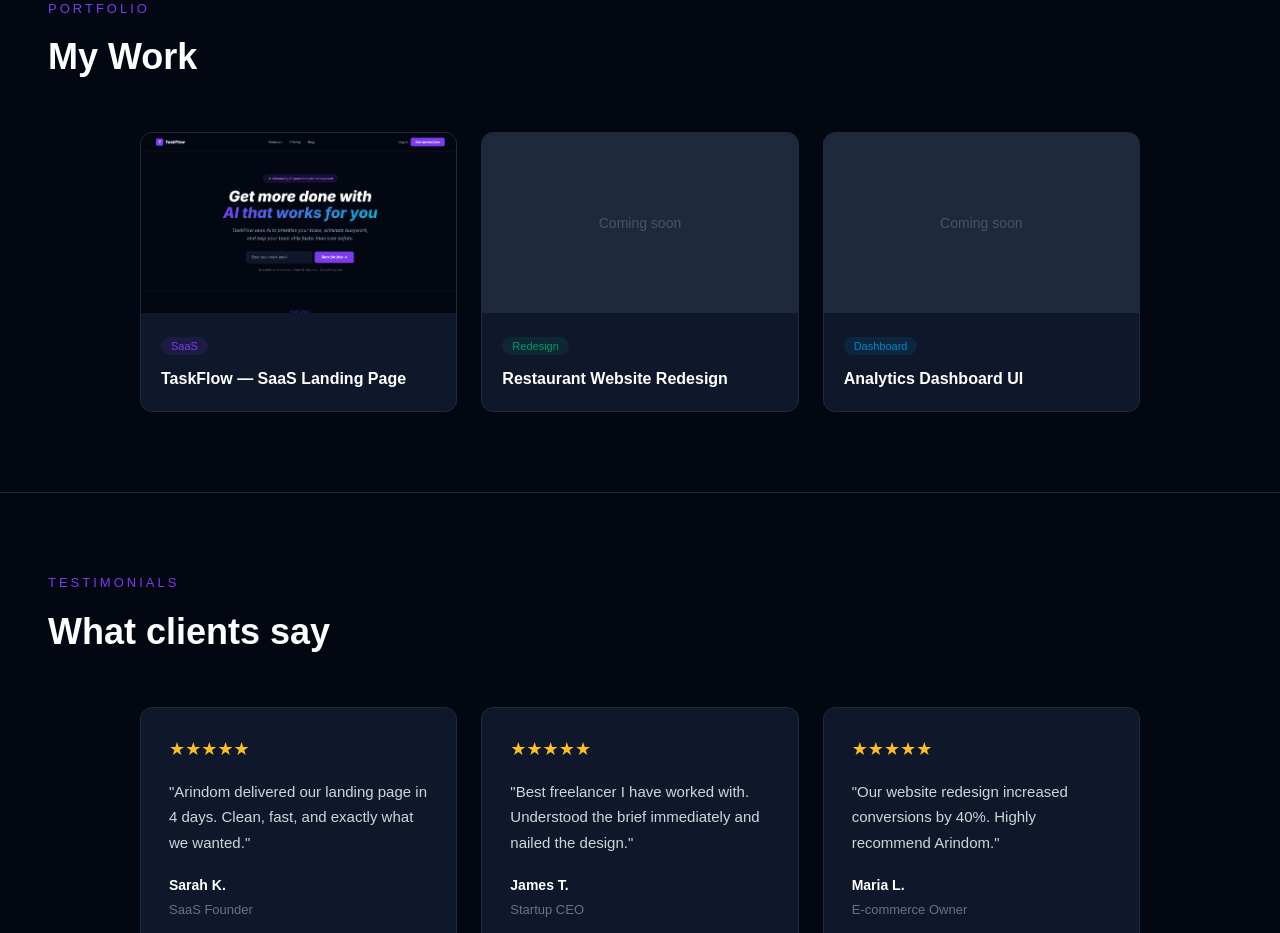
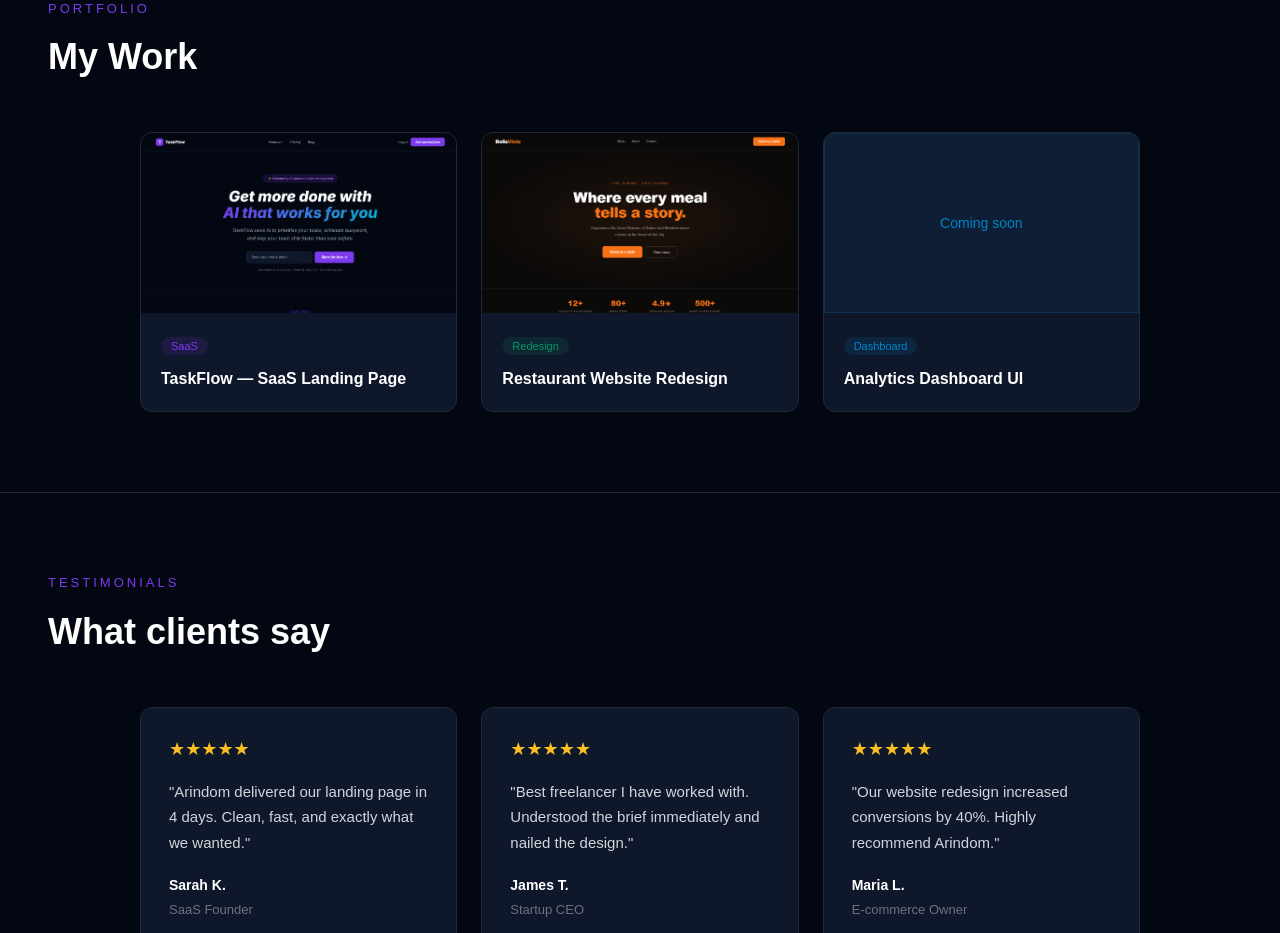
Before and after one commit to arindom13-debug/my-portfolio, a React (Vite) app: page / in a window 1280 px wide. Shown: the part 1720-2653 px from the top of the page. Built offline with nearby package versions, Linux system fonts and the light colour scheme.

Commit message:
add restaurant screenshot to portfolio

```diff
--- a/src/App.jsx
+++ b/src/App.jsx
@@ -339,8 +339,8 @@ function App() {
               title: "Restaurant Website Redesign",
               tag: "Redesign",
               color: "#059669",
-              image: null,
-              link: "#",
+              image: "/restaurant.png",
+              link: "https://restaurant-tau-rust.vercel.app",
             },
             {
               title: "Analytics Dashboard UI",
@@ -377,13 +377,20 @@ function App() {
                 <div
                   style={{
                     height: "180px",
-                    backgroundColor: "#1e293b",
+                    backgroundColor: project.color + "11",
+                    border: `1px solid ${project.color}33`,
                     display: "flex",
                     alignItems: "center",
                     justifyContent: "center",
                   }}
                 >
-                  <span style={{ color: "#475569", fontSize: "14px" }}>
+                  <span
+                    style={{
+                      color: project.color,
+                      fontSize: "14px",
+                      fontWeight: "500",
+                    }}
+                  >
                     Coming soon
                   </span>
                 </div>
```
Also changed, not shown: public/restaurant.png (added).
